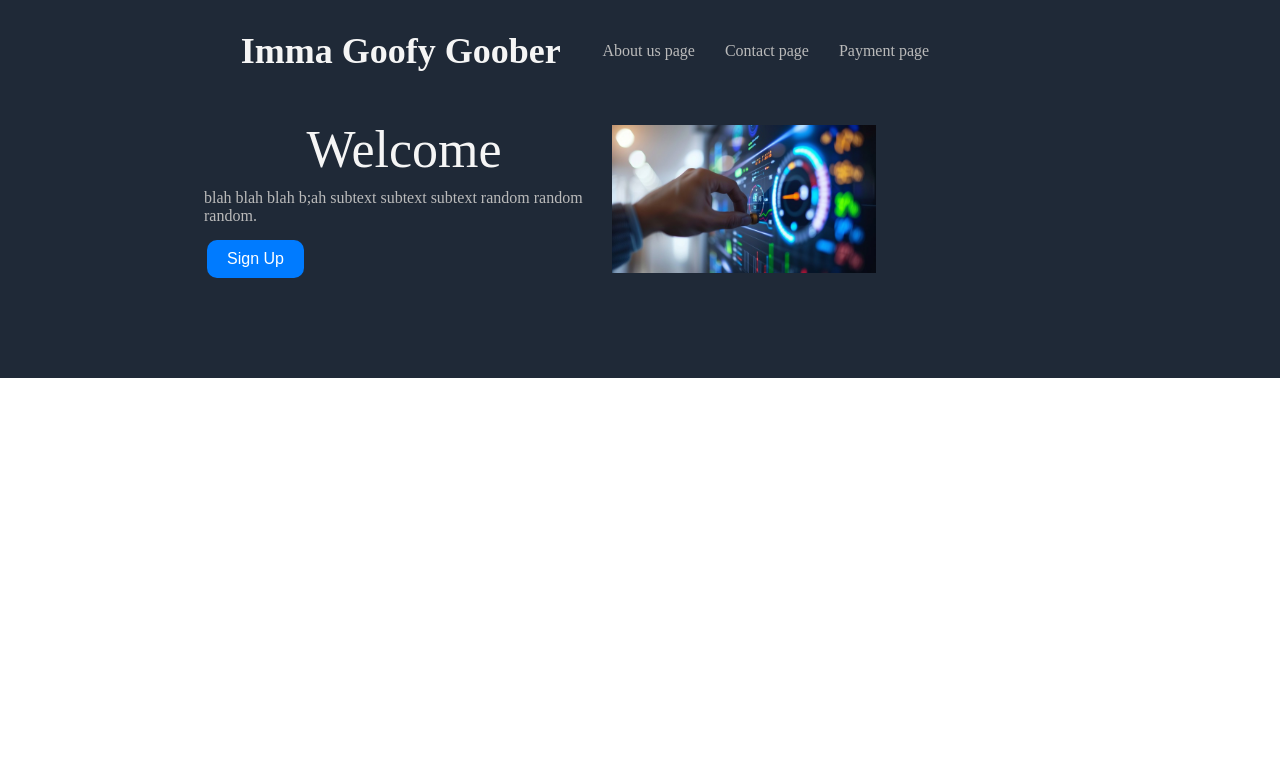
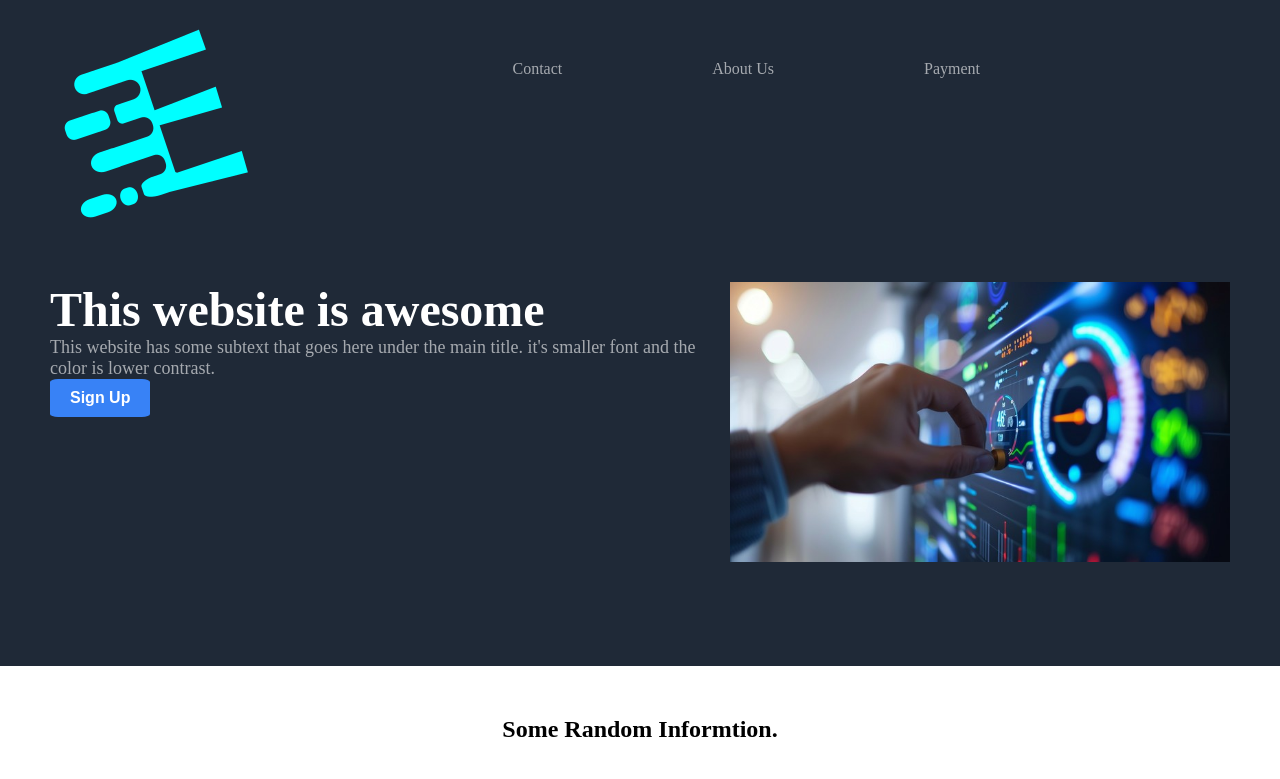
Before and after one commit to EthanDCR/landing-page, a plain HTML site: page index.html in a window 1280 px wide. Shown: the top 779 px of the page. Drawn offline with Linux system fonts and the light colour scheme.

Commit message:
finished top section, finished second section html and started work on the styling of the second section.

```diff
--- a/index.html
+++ b/index.html
@@ -3,30 +3,63 @@
 <head>
     <meta charset="UTF-8">
     <meta name="viewport" content="width=device-width, initial-scale=1.0">
-    <title>Landing Page</title>
-    <link rel="stylesheet" href="style.css">
+    <title>Document</title>
+    <link rel="stylesheet" href="./style.css">
 </head>
 <body>
+    <section class="bluetop">
+    <div class="container1">
 
-   <section class="section1">
-    <div class="container1">
-        <div class="headerleft">Imma Goofy Goober</div>
-        <ul class="headerright">
-            <li>About us page</li>
-            <li>Contact page</li>
-            <li>Payment page</li>
-        </ul>
+            <img id="logo" src="bitmap.png" alt="Header-logo">
+
+                <ul class="headerlinks">
+                    <li>Contact</li>
+                    <li>About Us</li>
+                    <li>Payment</li>
+                </ul>
+
     </div>
-    <br>
-        <div class="container2">
-            <div class="headerleft2">
-                <p id="headerleft2title">Welcome</p>
-                <p id="headerleft2text">blah blah blah b;ah subtext subtext subtext random random random.</p>
-                <button id="button">Sign Up</button>
+    <div class="container2">
+        <div class="container2text">
+            <h1>This website is awesome</h1>
+            <p id="subtext">This website has some subtext that goes here under the main title. it's smaller font and the color is lower contrast.</p>
+            <button id=button>Sign Up</button>
+        </div>
+
+        <div class="image">
+            <img  id="image" src="data-analysis-monitoring-stockcake.jpg">
+        </div>
+    </div>
+    </section>
+
+    <section>
+        <h2 id="section2header">Some Random Informtion.</h2>
+        <div class="container3">
+            <div class="blocks">
+                <div class="block1">
+                    <img src="bluebox.png">
+                    <p>This is some subtext under an illustration of an image.</p>
+                </div>
+                <div class="block2">
+                    <img src="bluebox.png">
+                    <p>This is some subtext under an illustration of an image.</p>
+                </div>
+                <div class="block3">
+                    <img src="bluebox.png">
+                    <p>This is some subtext under an illustration of an image.</p>
+                </div>
+                <div class="block4">
+                    <img src="bluebox.png">
+                    <p>This is some subtext under an illustration of an image.</p>
+                </div>
             </div>
-            <img id="image1" src="data-analysis-monitoring-stockcake.jpg" alt="img not found"></div>
         </div>
     </section>
+
+
+
+
+
 
 
 
--- a/style.css
+++ b/style.css
@@ -1,97 +1,75 @@
-/* Styles for landing page  */
-
 * {
-    padding: 0px;
-    margin: auto;
+  margin: 0%;
+  padding: 0%;
 }
 
-
-
-.section1 {
-    background-color: #1f2937;
-    color: whitesmoke;
+.bluetop {
+  background-color: #1f2937;
 }
 
 .container1 {
-    background-color: #1f2937;
-    color: whitesmoke;
-    display: flex;
-    align-items: center;
-    padding: 30px;
-    justify-content: space-between 100px;
+  display: flex;
+  flex-direction: row;
+  justify-content: space-between;
+  padding-right: 300px;
+  padding-left: 50px;
+  padding-top: 20px;
 }
 
-.headerleft {
-    font-size: 36px;
-    padding-left: 190px;
-    font-weight: bold;
+.headerlinks {
+  display: flex;
+  flex-direction: row;
+  gap: 150px;
+  padding-top: 40px;
+  color: white;
+  list-style-type: none;
+  opacity: 0.6;
 }
 
-.headerright {
-    display: flex;
-    flex-direction: row;
-    gap: 30px;
-    list-style: none;
-    padding-right: 300px;
-    filter: contrast(50%);
+h1 {
+  font-size: 48px;
+  font-weight: 700;
+  color: white;
+}
+
+#subtext {
+  opacity: 0.6;
+  font-size: 18px;
+  color: white;
+}
+
+#button {
+  display: inline-block;
+  padding: 10px 20px;
+  font-size: 16px;
+  font-weight: bold;
+  background-color: #3882f6;
+  border: none;
+  border-radius: 8%;
+  cursor: pointer;
+  text-align: center;
+  text-decoration: none;
+  transition: background-color 0.3s ease;
+  color: white;
 }
 
 .container2 {
-    display: flex;
-    justify-content: space-between;
-    padding-left: 200px;
-    padding-right: 200px;
-    padding-bottom: 100px;
+  display: flex;
+  justify-content: space-evenly;
+  padding: 50px;
+  padding-bottom: 100px;
 }
 
-.headerleft2 {
-    display: flex;
-    flex-direction: column;
-    max-width: 400px;
-
+#image {
+  width: 500px;
 }
 
-.headerright2 {
-
+#section2header {
+  display: flex;
+  justify-content: center;
+  padding-top: 50px;
 }
 
-h1{
-    font-size: 60px;
+.container3 {
+  display: flex;
 }
-
-#headerleft2title {
-    font-size: 52px;
-}
-
-
-#button {
-    padding: 10px 20px; /* Adjust padding as needed */
-    border: none; /* Remove default button border */
-    border-radius: 10px; /* Set border radius to create rounded corners */
-    background-color: #007bff; /* Button background color */
-    color: #ffffff; /* Button text color */
-    cursor: pointer; /* Show pointer cursor on hover */
-    font-size: 16px; /* Adjust font size as needed */
-    margin-right: 300px;
-    margin-top: 15px;
-}
-
-#image1 {
-    width: 30%;
-    height: auto;
-    padding-right: 200px;
-
-}
-
-#headerleft2text {
-    filter: contrast(50%);
-    margin-top: 10px;
-}
-
-
-/* REMEMBER to add new font to this at the end of this project. */
-/* -------------------------------------------------- */
-/* New */
-/* -------------------------------------------------- */
-/* Section #2 */
-/* -------------------------------------------------- */
```
Also changed, not shown: bitmap.png (added), bluebox.png (added).
